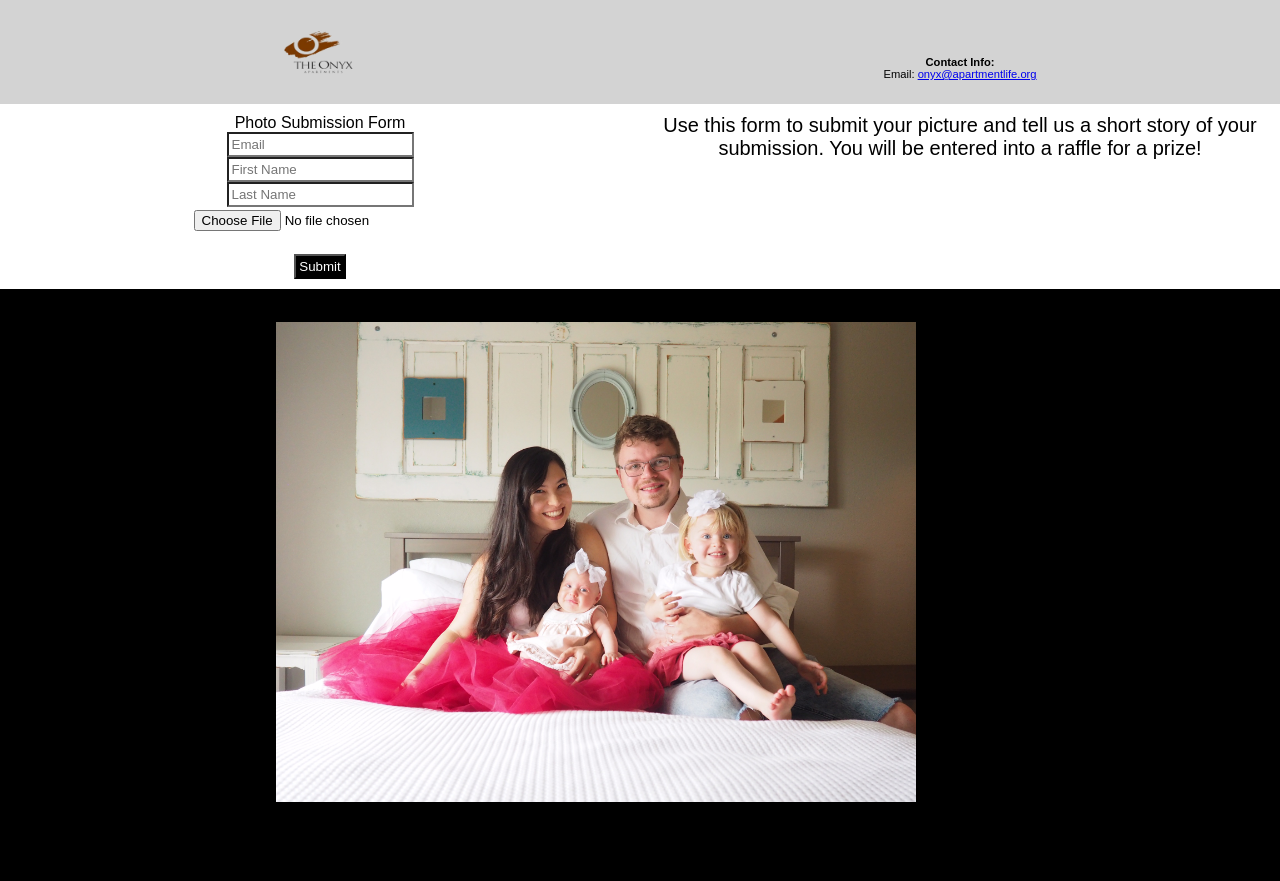
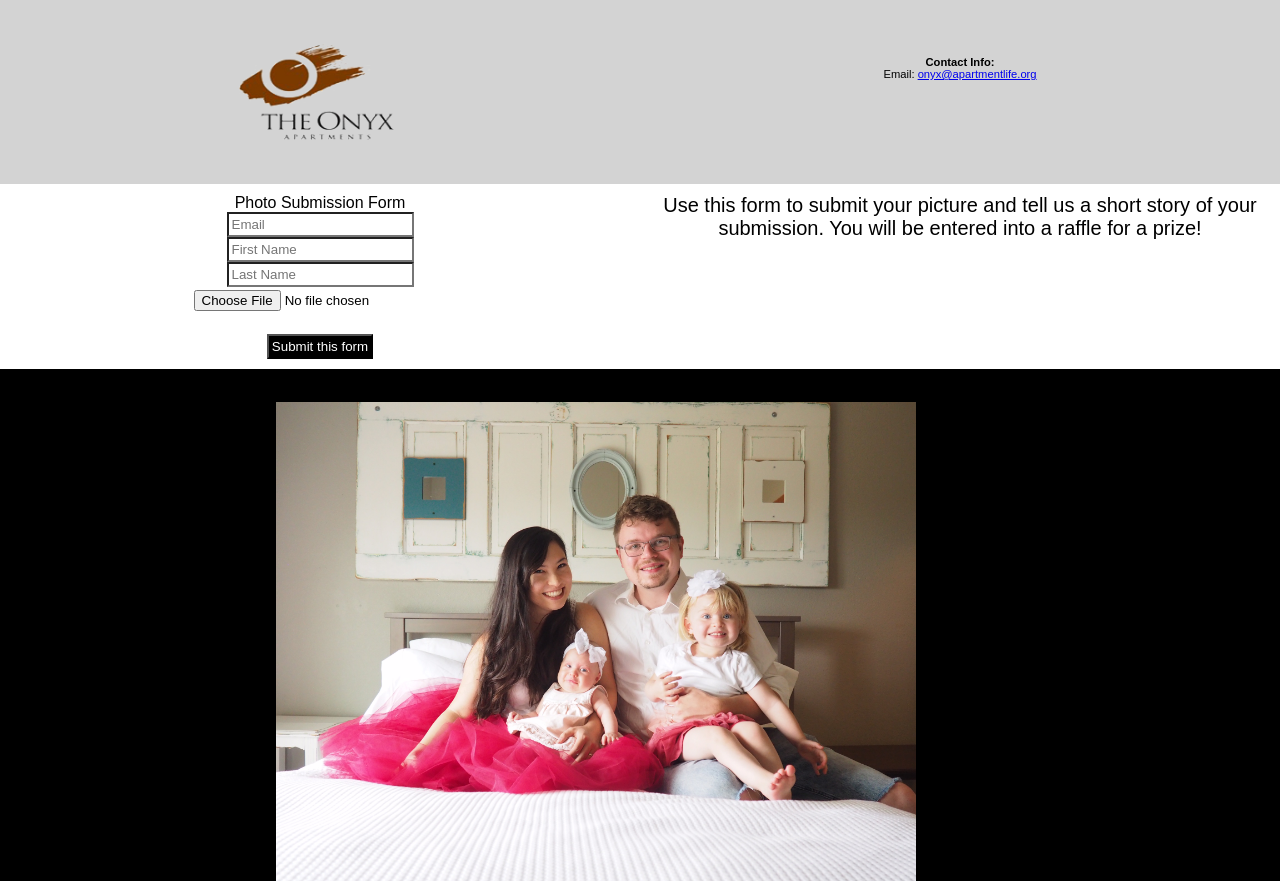
Before and after one commit to straubventures/apartmentLifeSubmit, a PHP site: page / in a window 1280 px wide. Shown: the top 881 px of the page. Before the commit the page ends 802 px from the top, so only its background shows below. Run offline with PHP 8.4, Linux system fonts and the light colour scheme.

Commit message:
fixed some bugs with logo and add loading notifitication to submit button

```diff
--- a/css/style.css
+++ b/css/style.css
@@ -99,6 +99,6 @@ div#row2 {
 
 #logo {
   position: relative;
-  width: 20%;
-  height: 20%;
+  width: 45%;
+  height: 45%;
 }
--- a/index.html
+++ b/index.html
@@ -64,7 +64,7 @@
                 <div id="data"></div>
                 <!--Used to select the data in the upload process-->
                 <input name="file" id="uploadfile" type="file"><br>
-                <input id="submit" type="submit">
+                <input id="submit" type="submit" value="Submit this form">
             </form>
             <!-- Form for photo submissions -->
         </div>
--- a/sendForm.js
+++ b/sendForm.js
@@ -5,14 +5,21 @@ const form = document.forms['submit-to-google-sheet']
 
 $('#form').on("submit", e => {
     e.preventDefault()
+    document.getElementById('submit').value = "Loading"
     // BUG FOUND
     console.log("working")
     fetch(scriptURL, { method: 'POST', body: new FormData(form), mode: 'no-cors' })
         .then(response => console.log('Success!', response))
+        .then(response => document.getElementById('submit').value = "Complete!")
         .catch(error => console.error('Error!', error.message));
     fetch(scriptURL2, { method: 'POST', body: new FormData(form), mode: 'no-cors' })
         .then(response => console.log('Success!', response))
-        .catch(error => console.error('Error!', error.message));
+        .then(response => document.getElementById('submit').value = "Complete!")
+        .then(response => clrForm())
+        .catch(error => console.error('Error!', error.message))
+
+
+
 
 
     // form.action = 'https://script.google.com/macros/s/AKfycbxMKJ8Uh3dbmyXlS1TpbduSCzkQFKRrL9leuEeooJyARNI3tuM9/exec';
```
